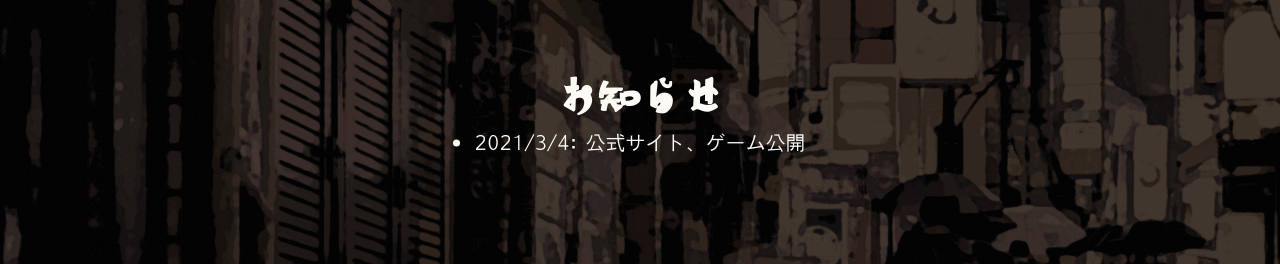
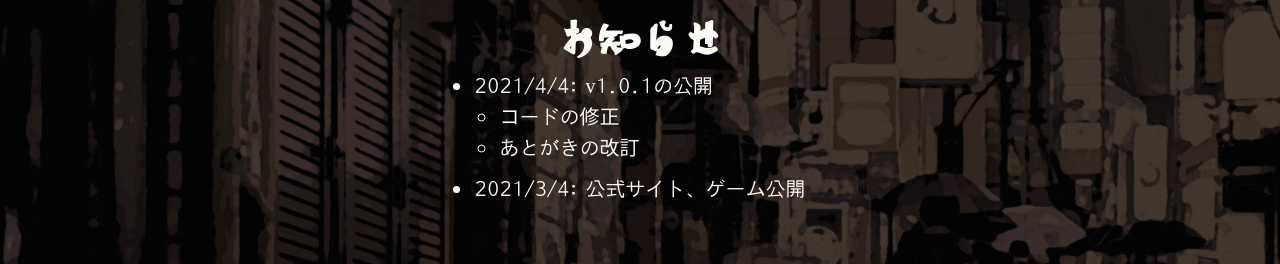
Before and after one commit to ichi-h/myochikirin-hp, a React (Create React App) app: page /news in a window 1280 px wide. Shown: the part 284-548 px from the top of the page. Built offline with nearby package versions, Linux system fonts and the light colour scheme.

Commit message:
お知らせ更新

```diff
--- a/src/assets/css/News.css
+++ b/src/assets/css/News.css
@@ -12,6 +12,21 @@
   margin-bottom: 1rem;
 }
 
-.news .table {
+.news-list {
   text-align: left;
+  max-height: 60vh;
 }
+
+.news-list ul ul {
+  margin-left: 2.5rem;
+}
+
+.list-item {
+  margin-bottom: 1rem;
+}
+
+@media screen and (max-width: 550px) {
+  .news-list ul ul {
+    margin-left: 2rem;
+  }
+}
--- a/src/components/News.js
+++ b/src/components/News.js
@@ -18,9 +18,18 @@ class News extends React.Component {
         <div className="news bg" style={this.state.newsStyle} />
         <div className="content">
           <h1>お知らせ</h1>
-          <div className="table">
+          <div className="news-list">
             <ul>
-              <li>2021/3/4: 公式サイト、ゲーム公開</li>
+              <div className="list-item">
+                <li>2021/4/4: v1.0.1の公開</li>
+                <ul>
+                  <li>コードの修正</li>
+                  <li>あとがきの改訂</li>
+                </ul>
+              </div>
+              <div className="list-item">
+                <li>2021/3/4: 公式サイト、ゲーム公開</li>
+              </div>
             </ul>
           </div>
         </div>
```
